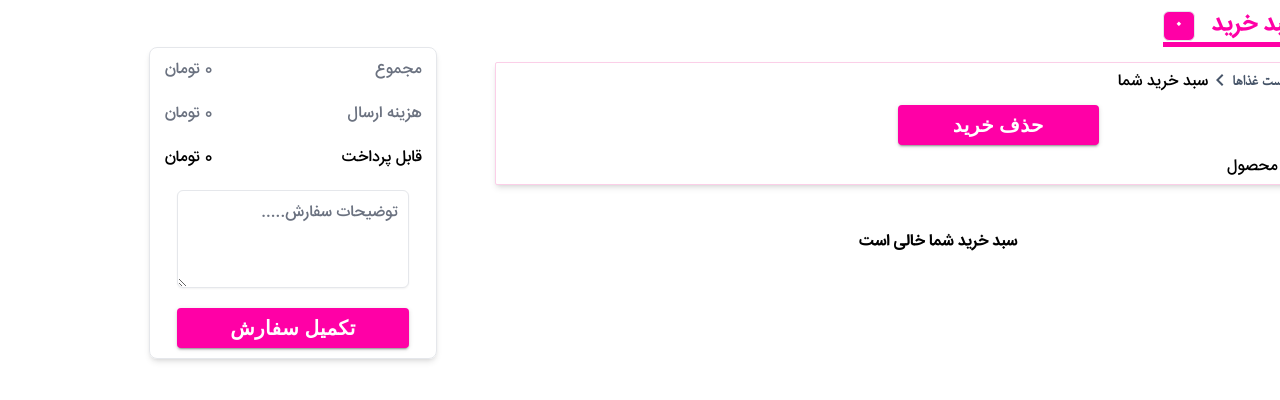
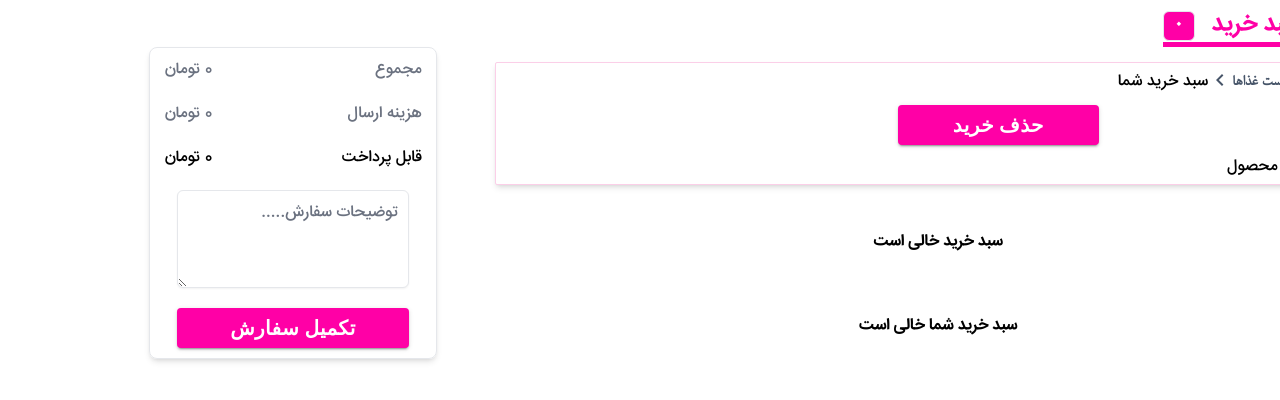
Before and after one commit to fatemeMohamadian/SnapFood_Project, a Next.js app: page /Basket in a window 1280 px wide. Shown: the top 400 px of the page. Built offline with nearby package versions, Linux system fonts and the light colour scheme.

Commit message:
Update page.jsx

```diff
--- a/src/app/Basket/page.jsx
+++ b/src/app/Basket/page.jsx
@@ -84,6 +84,14 @@ export default function Basketcart() {
             </span>
             <p className='w-full pr-[10px] font-title2'>{persiancart.length} محصول</p>
           </div>
+            {persiancart.length === 0 ? (
+            <div className='w-[90%] *:my-[15px] flex flex-wrap justify-evenly items-center'>
+              <div className='w-full flex justify-center items-center'>
+                <h2 className='font-title3'>سبد خرید خالی است</h2>
+              </div>
+            </div>
+          ) : (
+            <>
               {persiancart?.map((val) => {
                 return (
                   <div key={val.id} className='w-full rounded-lg shadow-lg *:my-[10px] flex flex-wrap justify-evenly items-center border-[1px] border-[#ff97dbb5]'>
@@ -104,13 +112,13 @@ export default function Basketcart() {
                     </div>
                     <div className='w-full *:my-[20px] justify-start items-center flex'>
                       <span className='flex-wrap w-[50%] lg:w-[17%] flex justify-evenly items-start'>
-                    {/* icon + */}
+                        {/* icon - */}
                         <span onClick={() => pluscart(val.id)} className='flex  cursor-pointer justify-center items-center border shadow-md bg-white rounded-[50%] text-[#ff00a6]'>
                           <AddIcon />
                         </span>
 
                         <p className='font-title2'>{val.count}</p>
-                    {/* icon - */}
+                        {/* icon + */}
                         <span onClick={() => minezcart(val.id)} className='flex cursor-pointer justify-center items-center border shadow-md bg-white rounded-[50%] text-[#ff00a6]'>
                           <RemoveIcon />
                         </span>
@@ -124,6 +132,9 @@ export default function Basketcart() {
                   </div>
                 )
               })}
+            </>
+          )
+          }
           <div className='w-[90%] *:my-[15px] flex flex-wrap justify-evenly items-center'>
             <div className='w-full flex justify-center items-center'>
               <h2 className='font-title3'>{empty}</h2>
```
Lines whose indentation alone changed are shown as unchanged.
